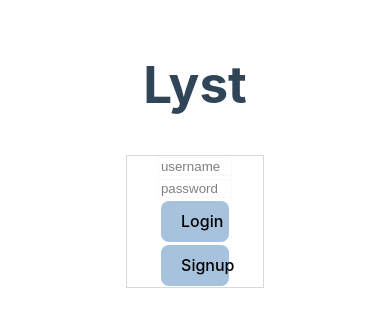
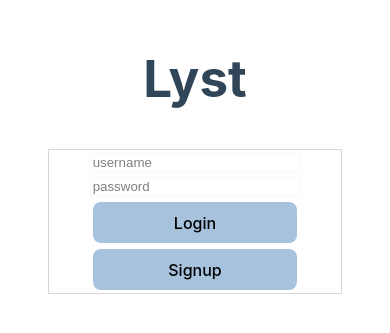
Before and after one commit to MattRueter/LyST, a React (Vite) app in the folder Front-end/: page / in a window 390 px wide. Shown: the part 247-580 px from the top of the page. Built offline with nearby package versions, Linux system fonts and the light colour scheme.

Commit message:
add media queries to login form for mobile.

```diff
--- a/Front-end/src/CSS/App.css
+++ b/Front-end/src/CSS/App.css
@@ -96,14 +96,19 @@ margin: 1%;
 }
 #loginForm{
   margin:2%;
-  width:35%;
+  width:25%;
   border:1px solid rgb(216, 216, 216);
 }
 #loginForm > input{
   border: 1px solid #f9f9f9;
   margin:1%;
-  width: 50%;
+  width: 70%;
 }
 #loginForm > button{
-  width:50%;
+  width:70%;
 }
+@media only screen and (max-width: 800px){
+  #loginForm{
+    width:75%;
+  }
+}
--- a/Front-end/src/CSS/index.css
+++ b/Front-end/src/CSS/index.css
@@ -91,3 +91,6 @@ h1{
 .primaryButton:focus-visible {
   outline: 4px auto -webkit-focus-ring-color;
 }
+#loginButton{
+  min-width: 60%;
+}
```
